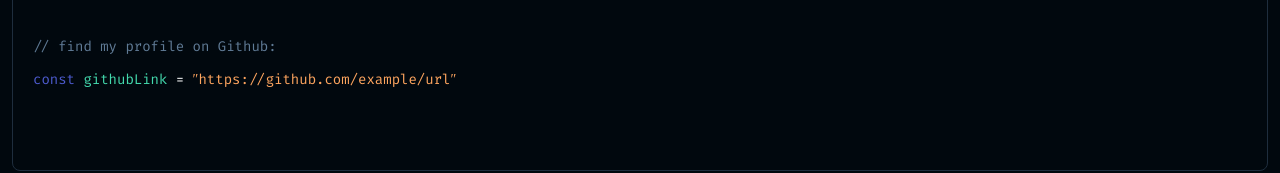
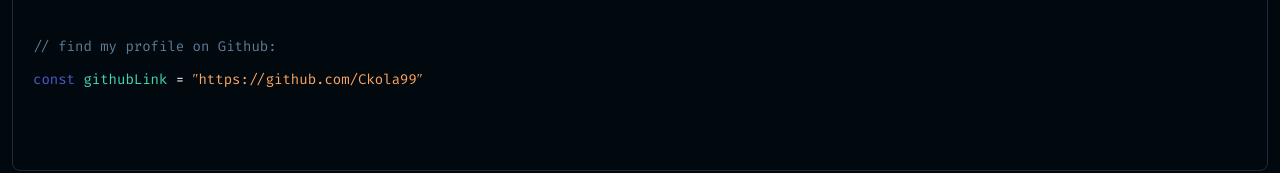
Before and after one commit to Ckola99/Portfolio, a React (Vite) app: page / in a window 1280 px wide. Shown: the part 641-814 px from the top of the page. Built offline with nearby package versions, Linux system fonts and the light colour scheme.

Commit message:
fixed welcome page github link

```diff
--- a/src/pages/Home.jsx
+++ b/src/pages/Home.jsx
@@ -12,7 +12,7 @@
       </div>
       <div className=" flex flex-col gap-3 text-[14px]">
         <p className='text-light-gray'> &#47;&#47; find my profile on Github:</p>
-        <p className='text-white'> <span className='text-blue'>const</span> <a href='https://github.com/Ckola99' target='_blank'><span className='text-mint-accent'>githubLink</span> = <span className='text-orange-accent hover:underline hover:cursor-pointer'>&Prime;https://github.com/example/url&Prime;</span></a></p>
+        <p className='text-white'> <span className='text-blue'>const</span> <a href='https://github.com/Ckola99' target='_blank'><span className='text-mint-accent'>githubLink</span> = <span className='text-orange-accent hover:underline hover:cursor-pointer'>&Prime;https://github.com/Ckola99&Prime;</span></a></p>
       </div>
   </div>
   )
```
